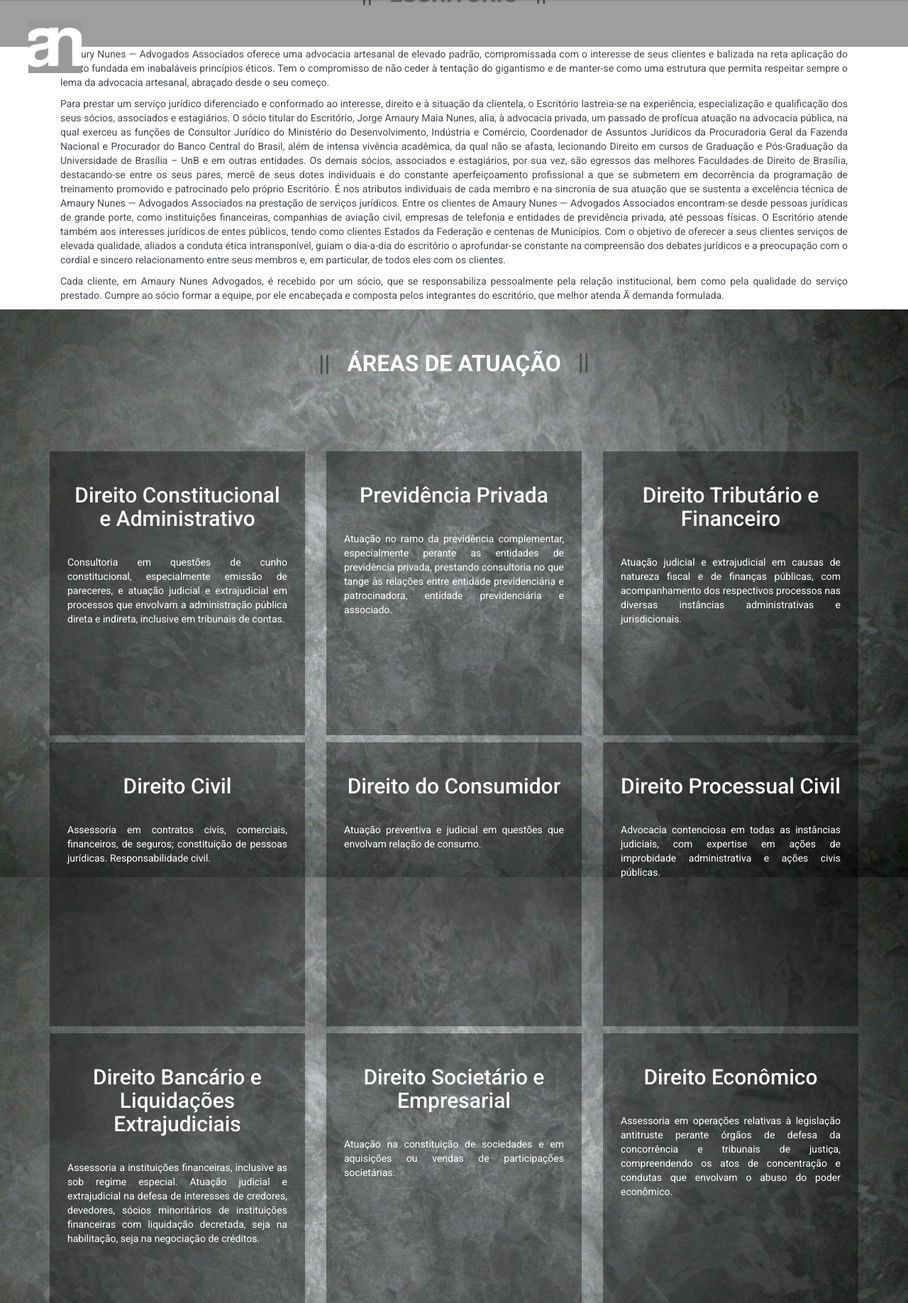
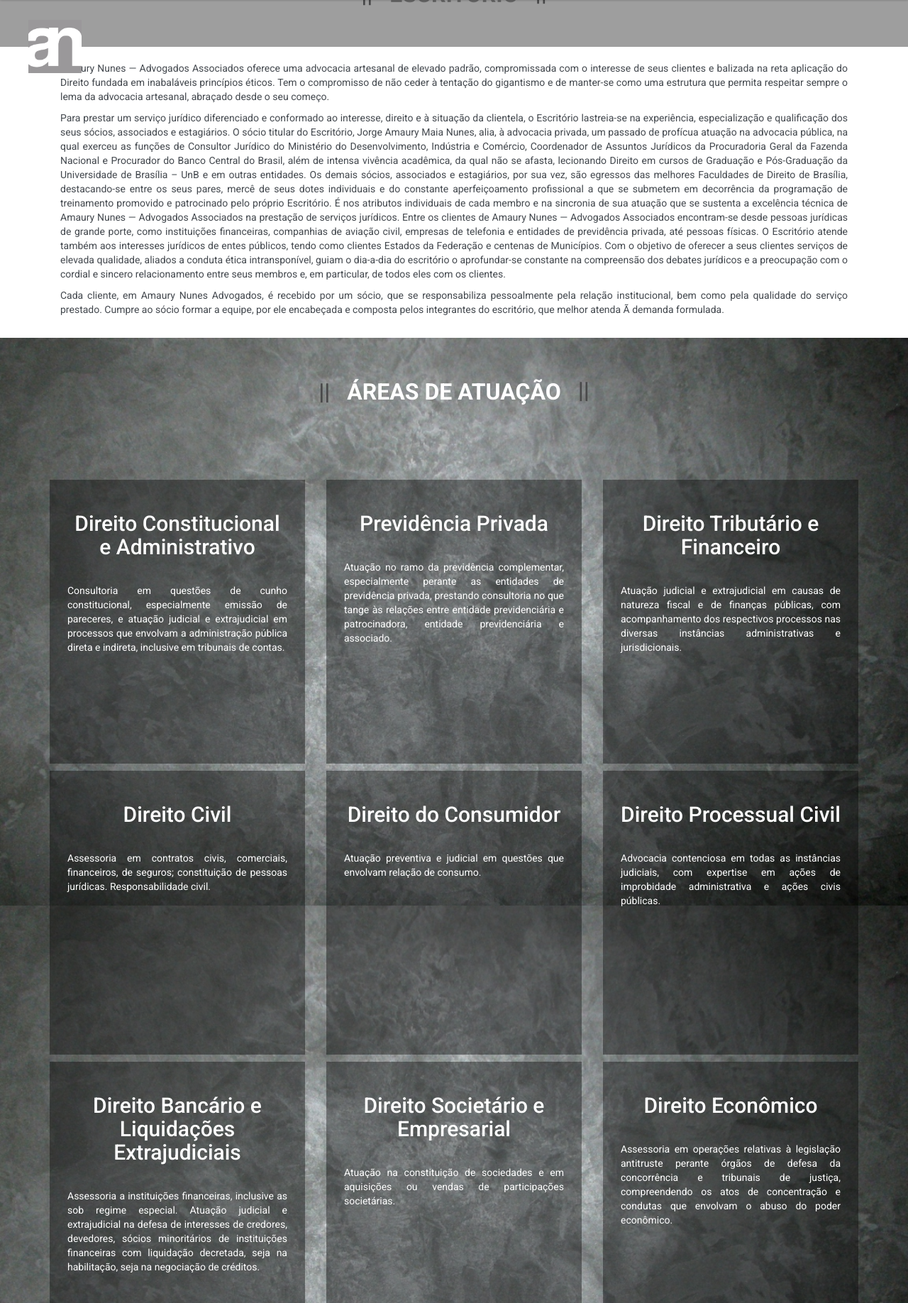
Before and after one commit to victordf/amaurynunes, a PHP site: template app/view/pages/home/home.twig in a window 1280 px wide. Shown: the part 84-1920 px from the top of the page at 71% size. Run offline with PHP 8.4, Linux system fonts and the light colour scheme; the template is opened without the code that fills it, so the values that code supplies are empty; some libraries are stand-ins or nearby versions; grey boxes are pictures that could not be loaded.

Commit message:
Adaptação do layout:   - Alteração das margens no texto do home.

```diff
--- a/app/view/pages/home/home.twig
+++ b/app/view/pages/home/home.twig
@@ -30,6 +30,13 @@
 
         #contact {
             height: 880px;
+        }
+
+        .margin-20-top{
+            margin-top: 20px;
+        }
+        .margin-20-bottom{
+            margin-bottom: 20px;
         }
     </style>
 {% endblock %}
--- a/app/view/pages/home/sections/sobre.twig
+++ b/app/view/pages/home/sections/sobre.twig
@@ -4,12 +4,12 @@
             <h1 class="title-one">Escritório</h1>
         {#</div>#}
     </div>
-    <div class="container">
+    <div class="container ">
         <div class="about-us">
             <div class="row">
                 <div class="col-sm-12">
                     {#<h3>Por que nós?</h3>#}
-                    <div class="col-sm-12">
+                    <div class="col-sm-12 margin-20-top">
                         <p class="p-just">
                             Amaury Nunes — Advogados Associados oferece uma advocacia artesanal de elevado padrão, compromissada com o interesse de seus clientes e balizada na reta aplicação do Direito fundada em inabaláveis princípios éticos. Tem o compromisso de não ceder à tentação do gigantismo e de manter-se como uma estrutura que permita respeitar sempre o lema da advocacia artesanal, abraçado desde o seu começo.
                         </p>
@@ -28,7 +28,7 @@
         </div>
     </div>
 
-    <div class="container">
+    <div class="container margin-20-bottom">
         <div class="about-us">
             <div class="row">
                 <div class="col-sm-12">
```
